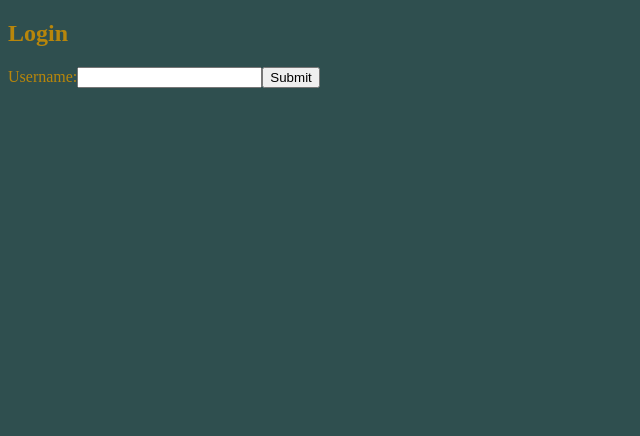
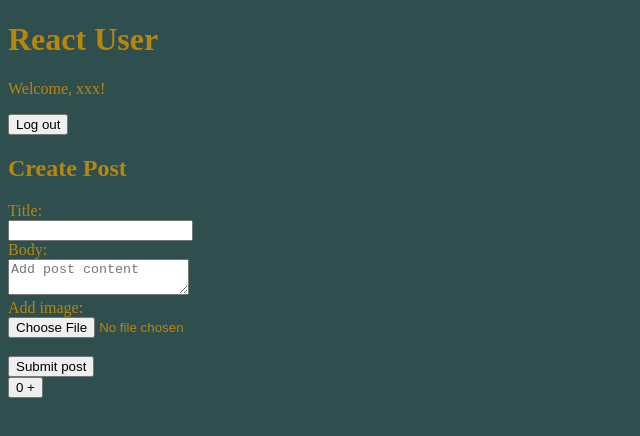
Before and after one commit to maosan132/react-social-media, a React (Create React App) app: page / in a window 1280 px wide. Shown: the top 436 px of the page, without its empty margins (0-640 px from the left). Built offline with nearby package versions, Linux system fonts and the light colour scheme.

Commit message:
As handleAppPost is a function that will be recreated every time the app renders, Wrap it in a useCallback hook.!

```diff
--- a/src/App.js
+++ b/src/App.js
@@ -6,17 +6,29 @@ import PostList from './components/PostList';
 
 // APP HERE
 
+const fxCount = new Set();
+
 const App = () => {
-  const [user, setUser] = React.useState('');
+  const [user, setUser] = React.useState('xxx');
   const [posts, setPosts] = React.useState([]);
+  const [count, setCount] = React.useState(0);
 
   useEffect(() => {
     document.title = user ? `Welcome, ${user}!` : 'React User';
   }, [user]);
 
-  const handleAddPost = newPost => {
-    setPosts([newPost, ...posts])
-  };
+  // const handleAddPost = newPost => {
+  //   setPosts([newPost, ...posts])
+  // };
+
+  const handleAddPost = React.useCallback(
+    newPost => {
+      setPosts([newPost, ...posts]);
+    }, [posts]
+  );
+
+  fxCount.add(handleAddPost);
+  console.log(fxCount);
 
   if (!user) {
     return <Login setUser={setUser}/>;
@@ -27,6 +39,7 @@ const App = () => {
       <Header user={user} setUser={setUser}/>
       <CreatePost user={user} handleAddPost={handleAddPost}/>
       {posts.length > 0 && <PostList posts={posts}/>}
+      <button onClick={() => setCount(prev => prev + 1)}>{count} +</button>
     </>
   );
 }
```
